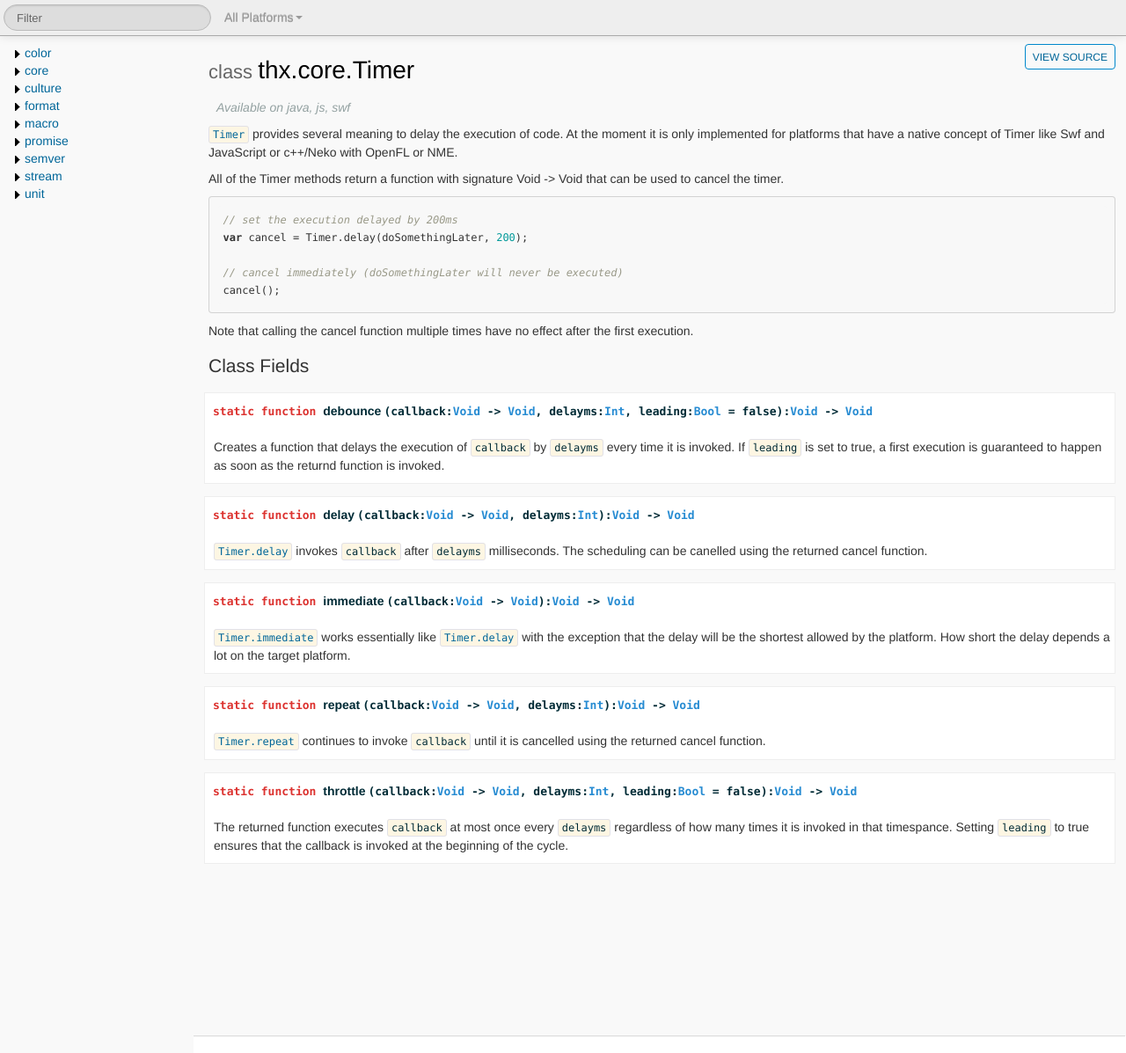
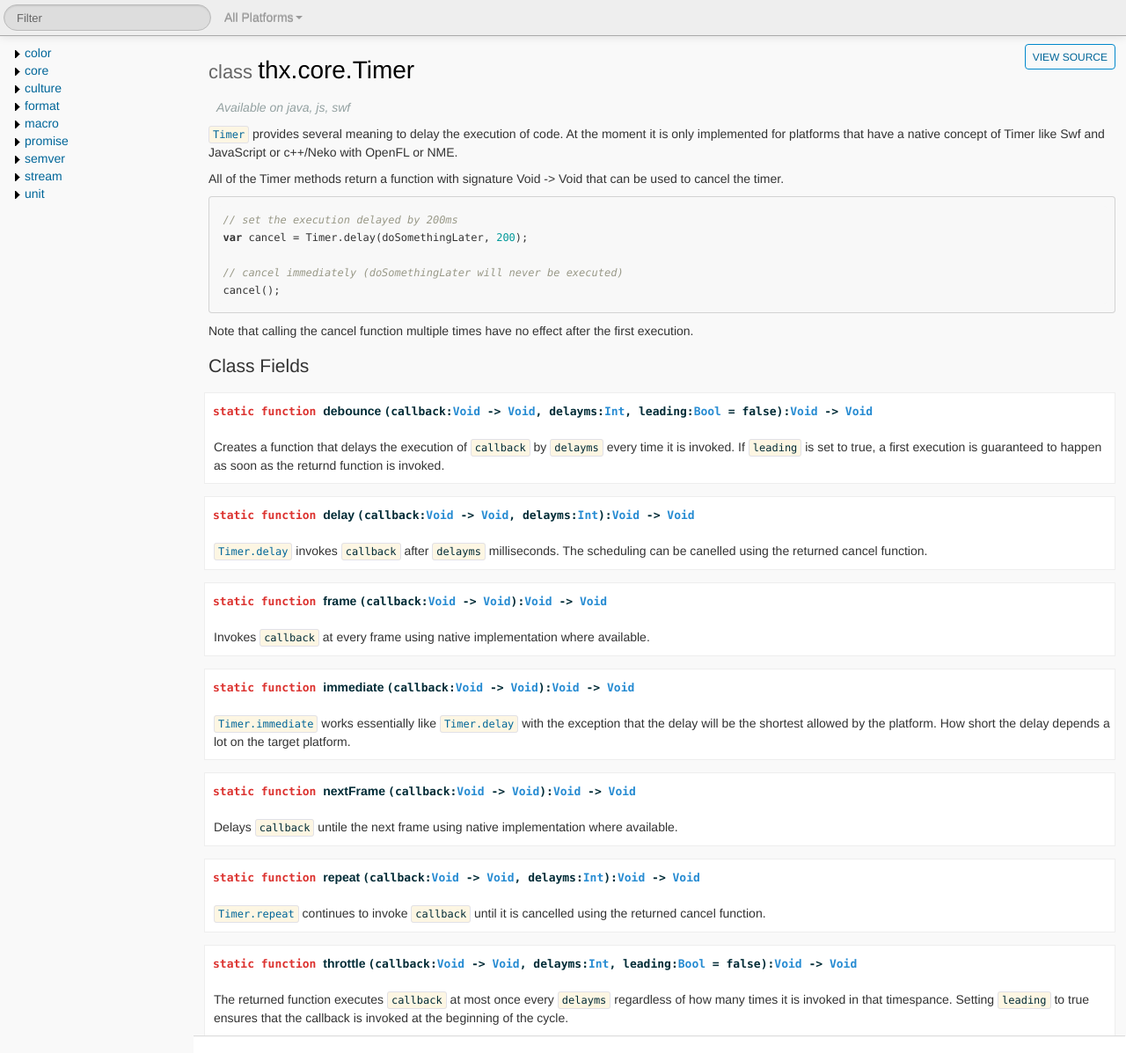
Before and after one commit to thxlib/thxlib.github.io, a Jekyll site: the page api/thx/core/Timer.html, which Jekyll copies as it is, in a window 1280 px wide. Shown: the whole page at 88% size. Built offline with Jekyll 4.4.1, drawn with Linux system fonts in a browser that asks for light colours; Markdown is read by kramdown in place of the engine named in the settings.

Commit message:
updated thx.core

```diff
--- a/_data/libraries.yml
+++ b/_data/libraries.yml
@@ -10,8 +10,8 @@
   description: General purpose library. It contains extensions to many of the types contained in the standard library as well as new complementary types.
   contributors:
     - fponticelli
-  releasenote: "Fixed several issues including `Floats.round()` and changed `Strings.map()` signature."
-  version: 0.11.2
+  releasenote: "Added `Timer.nextFrame` and `Timer.frame()`."
+  version: 0.12.0
   url: "https://github.com/fponticelli/thx.core"
 - name: thx.color
   license: MIT
--- a/api/thx/core/Timer.html
+++ b/api/thx/core/Timer.html
@@ -12,9 +12,9 @@ cancel();</code></pre>
 <p>Note that calling the cancel function multiple times have no effect after the first execution.</p></div><h2>Class Fields</h2><div class="platform platform-java platform-js platform-swf"><a name="debounce"></a><h3><p><code><span class="keyword">static </span>    <span class="keyword">function</span> <a href="#debounce"><span class="identifier">debounce</span></a>(callback:<span class="type">Void</span> -&gt;&nbsp;<span class="type">Void</span>, delayms:<span class="type">Int</span>, leading:<span class="type">Bool</span> = false):<span class="type">Void</span> -&gt;&nbsp;<span class="type">Void</span></code></p></h3><div class="doc"><p>Creates a function that delays the execution of <code>callback</code> by <code>delayms</code> every time it is
 invoked. If <code>leading</code> is set to true, a first execution is guaranteed to happen as soon
 as the returnd function is invoked.</p></div></div><div class="platform platform-java platform-js platform-swf"><a name="delay"></a><h3><p><code><span class="keyword">static </span>    <span class="keyword">function</span> <a href="#delay"><span class="identifier">delay</span></a>(callback:<span class="type">Void</span> -&gt;&nbsp;<span class="type">Void</span>, delayms:<span class="type">Int</span>):<span class="type">Void</span> -&gt;&nbsp;<span class="type">Void</span></code></p></h3><div class="doc"><p><code><a href="../../thx/core/Timer.html#delay">Timer.delay</a></code> invokes <code>callback</code> after <code>delayms</code> milliseconds. The scheduling can be
-canelled using the returned cancel function.</p></div></div><div class="platform platform-java platform-js platform-swf"><a name="immediate"></a><h3><p><code><span class="keyword">static </span>    <span class="keyword">function</span> <a href="#immediate"><span class="identifier">immediate</span></a>(callback:<span class="type">Void</span> -&gt;&nbsp;<span class="type">Void</span>):<span class="type">Void</span> -&gt;&nbsp;<span class="type">Void</span></code></p></h3><div class="doc"><p><code><a href="../../thx/core/Timer.html#immediate">Timer.immediate</a></code> works essentially like <code><a href="../../thx/core/Timer.html#delay">Timer.delay</a></code> with the exception that the delay
+canelled using the returned cancel function.</p></div></div><div class="platform platform-java platform-js platform-swf"><a name="frame"></a><h3><p><code><span class="keyword">static </span>    <span class="keyword">function</span> <a href="#frame"><span class="identifier">frame</span></a>(callback:<span class="type">Void</span> -&gt;&nbsp;<span class="type">Void</span>):<span class="type">Void</span> -&gt;&nbsp;<span class="type">Void</span></code></p></h3><div class="doc"><p>Invokes <code>callback</code> at every frame using native implementation where available.</p></div></div><div class="platform platform-java platform-js platform-swf"><a name="immediate"></a><h3><p><code><span class="keyword">static </span>    <span class="keyword">function</span> <a href="#immediate"><span class="identifier">immediate</span></a>(callback:<span class="type">Void</span> -&gt;&nbsp;<span class="type">Void</span>):<span class="type">Void</span> -&gt;&nbsp;<span class="type">Void</span></code></p></h3><div class="doc"><p><code><a href="../../thx/core/Timer.html#immediate">Timer.immediate</a></code> works essentially like <code><a href="../../thx/core/Timer.html#delay">Timer.delay</a></code> with the exception that the delay
 will be the shortest allowed by the platform. How short the delay depends a lot on
-the target platform.</p></div></div><div class="platform platform-java platform-js platform-swf"><a name="repeat"></a><h3><p><code><span class="keyword">static </span>    <span class="keyword">function</span> <a href="#repeat"><span class="identifier">repeat</span></a>(callback:<span class="type">Void</span> -&gt;&nbsp;<span class="type">Void</span>, delayms:<span class="type">Int</span>):<span class="type">Void</span> -&gt;&nbsp;<span class="type">Void</span></code></p></h3><div class="doc"><p><code><a href="../../thx/core/Timer.html#repeat">Timer.repeat</a></code> continues to invoke <code>callback</code> until it is cancelled using the returned
+the target platform.</p></div></div><div class="platform platform-java platform-js platform-swf"><a name="nextFrame"></a><h3><p><code><span class="keyword">static </span>    <span class="keyword">function</span> <a href="#nextFrame"><span class="identifier">nextFrame</span></a>(callback:<span class="type">Void</span> -&gt;&nbsp;<span class="type">Void</span>):<span class="type">Void</span> -&gt;&nbsp;<span class="type">Void</span></code></p></h3><div class="doc"><p>Delays <code>callback</code> untile the next frame using native implementation where available.</p></div></div><div class="platform platform-java platform-js platform-swf"><a name="repeat"></a><h3><p><code><span class="keyword">static </span>    <span class="keyword">function</span> <a href="#repeat"><span class="identifier">repeat</span></a>(callback:<span class="type">Void</span> -&gt;&nbsp;<span class="type">Void</span>, delayms:<span class="type">Int</span>):<span class="type">Void</span> -&gt;&nbsp;<span class="type">Void</span></code></p></h3><div class="doc"><p><code><a href="../../thx/core/Timer.html#repeat">Timer.repeat</a></code> continues to invoke <code>callback</code> until it is cancelled using the returned
 cancel function.</p></div></div><div class="platform platform-java platform-js platform-swf"><a name="throttle"></a><h3><p><code><span class="keyword">static </span>    <span class="keyword">function</span> <a href="#throttle"><span class="identifier">throttle</span></a>(callback:<span class="type">Void</span> -&gt;&nbsp;<span class="type">Void</span>, delayms:<span class="type">Int</span>, leading:<span class="type">Bool</span> = false):<span class="type">Void</span> -&gt;&nbsp;<span class="type">Void</span></code></p></h3><div class="doc"><p>The returned function executes <code>callback</code> at most once every <code>delayms</code> regardless of
 how many times it is invoked in that timespance. Setting <code>leading</code> to true ensures
 that the callback is invoked at the beginning of the cycle.</p></div></div></div></div></div></body></html>
```
Also changed, not shown: lib/thx.core/index.md (+2 -2 lines), 3 other files.
